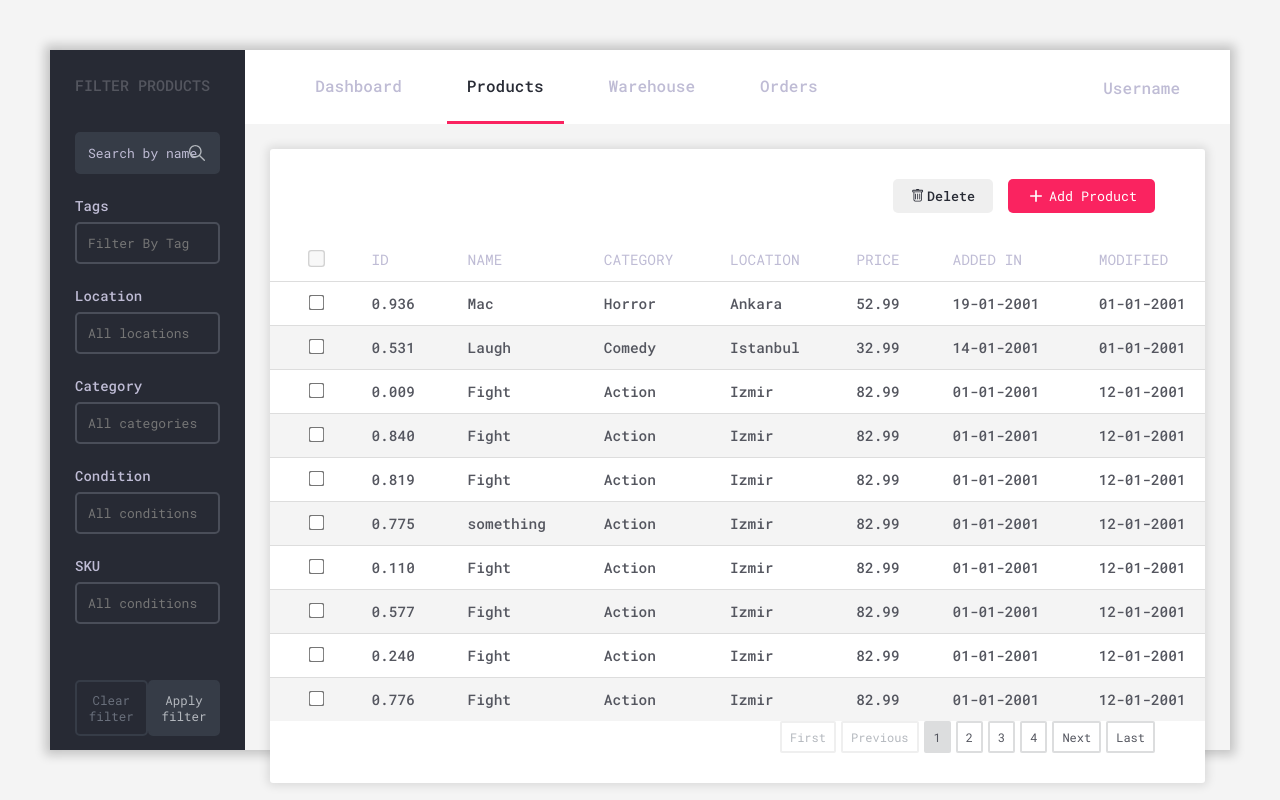
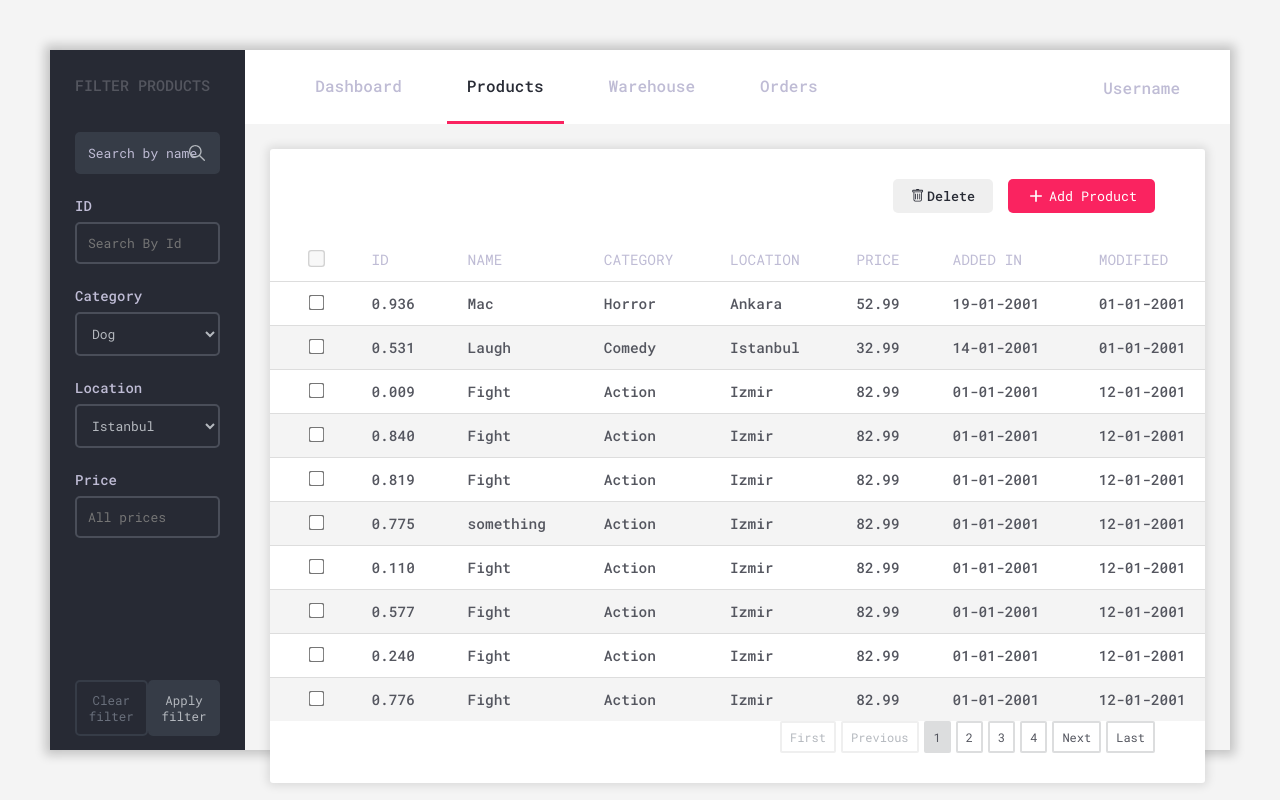
Before and after one commit to FROSTWOLFF/Inventory-Management-System, a React (Create React App) app in the folder client/: page / in a window 1280 px wide. Built offline with nearby package versions, Linux system fonts and the light colour scheme; the HTML template or start-up script is replaced by a standard one.

Commit message:
Refactored filterInput to be flexible for selector inputs

```diff
--- a/client/src/components/filter/Filter.jsx
+++ b/client/src/components/filter/Filter.jsx
@@ -5,6 +5,36 @@ import FilterButton from './FilterButton.jsx';
 import IconSearch from '../icons/IconSearch';
 import useInput from '../hooks/useInput';
 import ProductContext from '../../store/product-context';
+
+const DUMMY_OPTIONS_ANIMALS = [
+  {
+    value: 'dog',
+    label: 'Dog',
+  },
+  {
+    value: 'cat',
+    label: 'Cat',
+  },
+  {
+    value: 'bird',
+    label: 'Bird',
+  },
+];
+
+const DUMMY_OPTIONS_LOCATIONS = [
+  {
+    value: 'istanbul',
+    label: 'Istanbul',
+  },
+  {
+    value: 'ankara',
+    label: 'Ankara',
+  },
+  {
+    value: 'izmir',
+    label: 'Izmir',
+  },
+];
 
 function Filter() {
   const productCtx = useContext(ProductContext);
@@ -29,11 +59,24 @@ function Filter() {
           >
             <IconSearch />
           </FilterInput>
-          <FilterInput title="Tags" placeholder="Filter By Tag" />
-          <FilterInput title="Location" placeholder="All locations" />
-          <FilterInput title="Category" placeholder="All categories" />
-          <FilterInput type="text" title="Condition" placeholder="All conditions" />
-          <FilterInput type="select" title="SKU" placeholder="All conditions" listId="another" />
+
+          <FilterInput title="ID" placeholder="Search By Id"></FilterInput>
+
+          <FilterInput
+            type="select"
+            options={DUMMY_OPTIONS_ANIMALS}
+            title="Category"
+            placeholder="All categories"
+          />
+
+          <FilterInput
+            type="select"
+            options={DUMMY_OPTIONS_LOCATIONS}
+            title="Location"
+            placeholder="All locations"
+          />
+
+          <FilterInput type="number" title="Price" placeholder="All prices" />
         </div>
         <div className={classes.buttons}>
           <FilterButton label="Clear filter" disabled />
--- a/client/src/components/filter/FilterInput.jsx
+++ b/client/src/components/filter/FilterInput.jsx
@@ -3,12 +3,14 @@ import classes from './FilterInput.module.css';
 
 function FilterInput(props) {
   const color = props.color === 'secondary' ? 'secondary' : 'primary';
+  const isSelector = props.type === 'select';
 
   return (
     <div>
       <label className={classes.label} htmlFor={props.id}>
         {props.title}
       </label>
+      {!isSelector && (
         <input
           className={`${classes.input} ${classes[color]}`}
           id={props.id}
@@ -17,6 +19,15 @@ function FilterInput(props) {
           onChange={props.onChange}
           value={props.value}
         />
+      )}
+      {isSelector && (
+        <select className={`${classes.select} ${classes[color]}`} name={props.id} id={props.id}>
+          {props.options.map(option => (
+            <option value={option.value}>{option.label}</option>
+          ))}
+        </select>
+      )}
+
       <span className={classes.icon}>{props.children}</span>
     </div>
   );
--- a/client/src/index.css
+++ b/client/src/index.css
@@ -58,3 +58,14 @@ body {
 
   font-size: 1.6rem;
 }
+
+/* General Element Styles */
+input::-webkit-outer-spin-button,
+input::-webkit-inner-spin-button {
+  -webkit-appearance: none;
+  margin: 0; /* <-- Apparently some margin are still there even though it's hidden */
+}
+
+input[type='number'] {
+  -moz-appearance: textfield; /* Firefox */
+}
```
Lines whose indentation alone changed are shown as unchanged.
